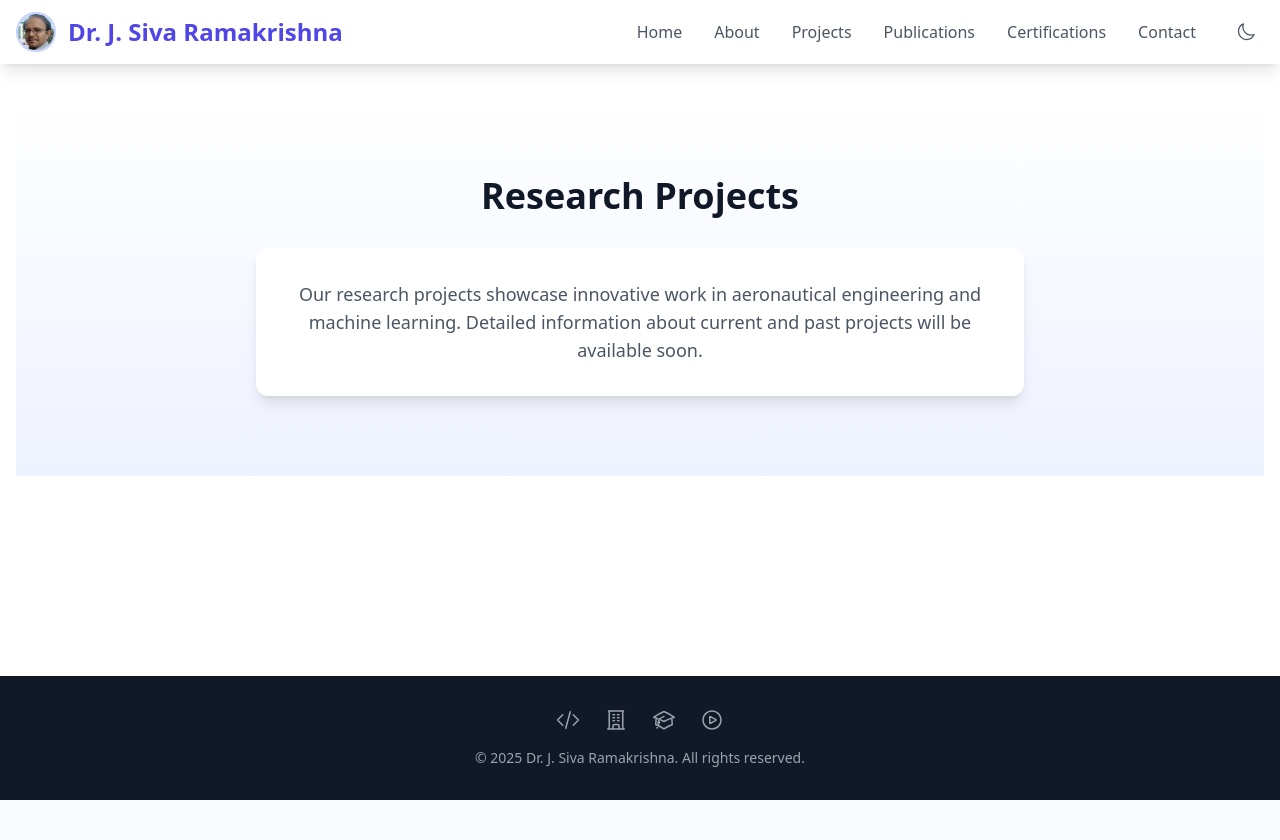
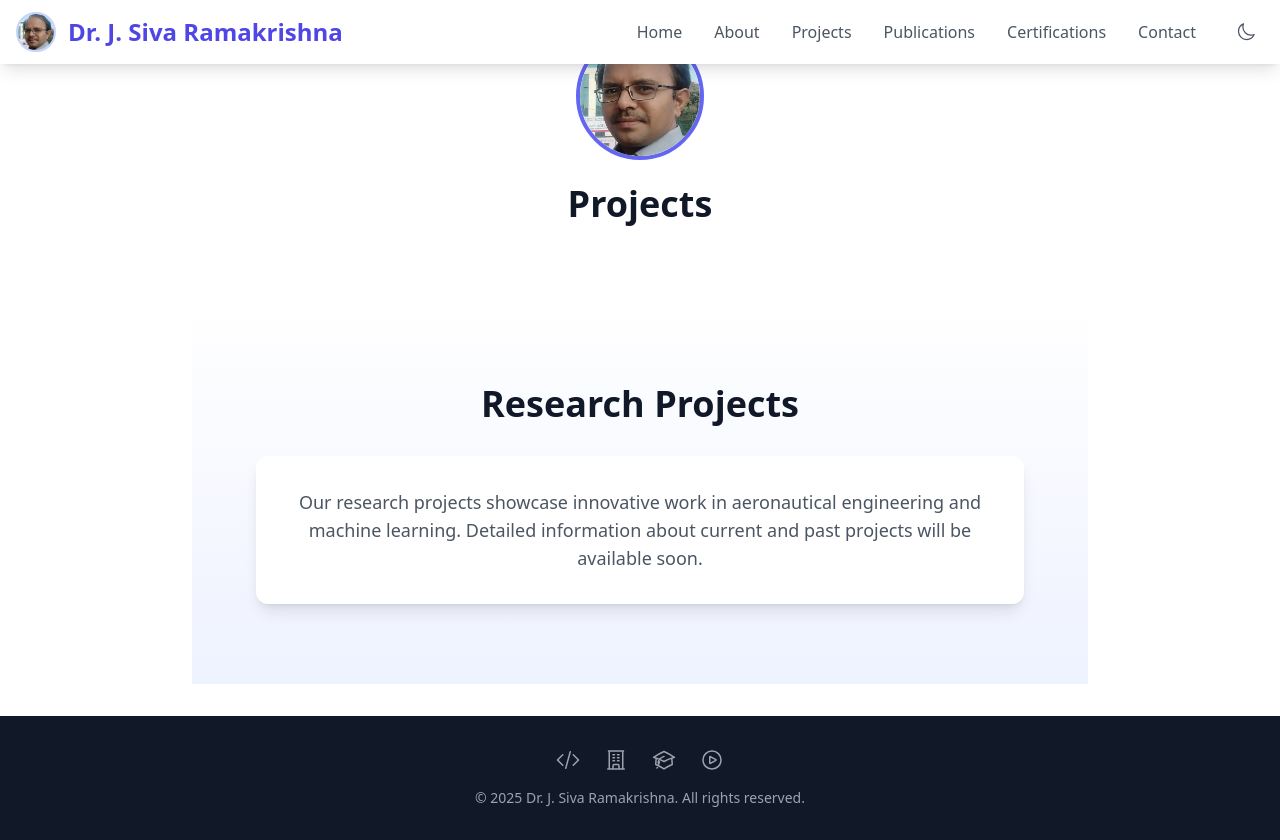
Before and after one commit to sivahari1/JSRK-portfolio, a React (Vite) app: page /projects in a window 1280 px wide. Before the commit the page ends 800 px from the top, so only its background shows below. Built offline with nearby package versions, Linux system fonts and the light colour scheme.

Commit message:
Added profile image to Certifications, Projects, and Publications pages

```diff
--- a/package.json
+++ b/package.json
@@ -6,7 +6,7 @@
   "type": "module",
   "scripts": {
     "dev": "vite",
-    "build": "tsc && vite build",
+    "build": "vite build",
     "lint": "eslint . --ext ts,tsx --report-unused-disable-directives --max-warnings 0",
     "preview": "vite preview",
     "predeploy": "npm run build",
--- a/src/pages/Certifications.tsx
+++ b/src/pages/Certifications.tsx
@@ -1,5 +1,5 @@
 import { motion } from 'framer-motion';
-import { AcademicCapIcon, BookOpenIcon, TrophyIcon, DocumentTextIcon, CodeBracketIcon, CloudIcon, EyeIcon, ChartBarIcon } from '@heroicons/react/24/outline';
+import { AcademicCapIcon, DocumentTextIcon, CodeBracketIcon, CloudIcon, EyeIcon, ChartBarIcon } from '@heroicons/react/24/outline';
 import { CpuChipIcon, BeakerIcon } from '@heroicons/react/24/solid';
 import { useState } from 'react';
 
@@ -109,6 +109,19 @@ const Certifications = () => {
 
   return (
     <div className="max-w-4xl mx-auto">
+      <div className="flex flex-col items-center mb-12">
+        <motion.div
+          initial={{ opacity: 0, scale: 0.8 }}
+          animate={{ opacity: 1, scale: 1 }}
+          transition={{ duration: 0.5 }}
+          className="relative w-32 h-32 mb-6"
+        >
+          <img
+            src="/myphoto.jpg"
+            alt="Profile"
+            className="w-full h-full rounded-full object-cover border-4 border-indigo-500 dark:border-indigo-400"
+          />
+        </motion.div>
         <motion.h1
           initial={{ opacity: 0, y: 20 }}
           animate={{ opacity: 1, y: 0 }}
@@ -117,6 +130,7 @@ const Certifications = () => {
         >
           Certifications
         </motion.h1>
+      </div>
 
       <div className="space-y-8">
         {certifications.map((cert, index) => (
--- a/src/pages/Projects.tsx
+++ b/src/pages/Projects.tsx
@@ -2,7 +2,29 @@ import { motion } from 'framer-motion';
 
 const Projects = () => {
   return (
-    <div className="pt-16">
+    <div className="max-w-4xl mx-auto">
+      <div className="flex flex-col items-center mb-12">
+        <motion.div
+          initial={{ opacity: 0, scale: 0.8 }}
+          animate={{ opacity: 1, scale: 1 }}
+          transition={{ duration: 0.5 }}
+          className="relative w-32 h-32 mb-6"
+        >
+          <img
+            src="/myphoto.jpg"
+            alt="Profile"
+            className="w-full h-full rounded-full object-cover border-4 border-indigo-500 dark:border-indigo-400"
+          />
+        </motion.div>
+        <motion.h1
+          initial={{ opacity: 0, y: 20 }}
+          animate={{ opacity: 1, y: 0 }}
+          transition={{ duration: 0.5 }}
+          className="text-4xl font-bold mb-8 text-center"
+        >
+          Projects
+        </motion.h1>
+      </div>
       <section className="py-20 bg-gradient-to-b from-white to-indigo-50 dark:from-gray-900 dark:to-gray-800">
         <div className="container mx-auto px-4">
           <motion.div
--- a/src/pages/Publications.tsx
+++ b/src/pages/Publications.tsx
@@ -219,6 +219,30 @@ const Publications = () => {
 
   return (
     <div className="pt-16">
+      <div className="max-w-4xl mx-auto">
+        <div className="flex flex-col items-center mb-12">
+          <motion.div
+            initial={{ opacity: 0, scale: 0.8 }}
+            animate={{ opacity: 1, scale: 1 }}
+            transition={{ duration: 0.5 }}
+            className="relative w-32 h-32 mb-6"
+          >
+            <img
+              src="/myphoto.jpg"
+              alt="Profile"
+              className="w-full h-full rounded-full object-cover border-4 border-indigo-500 dark:border-indigo-400"
+            />
+          </motion.div>
+          <motion.h1
+            initial={{ opacity: 0, y: 20 }}
+            animate={{ opacity: 1, y: 0 }}
+            transition={{ duration: 0.5 }}
+            className="text-4xl font-bold mb-8 text-center"
+          >
+            Publications
+          </motion.h1>
+        </div>
+      </div>
       <section className="py-20 bg-gradient-to-b from-white to-indigo-50 dark:from-gray-900 dark:to-gray-800">
         <div className="container mx-auto px-4">
           <motion.div
@@ -227,10 +251,6 @@ const Publications = () => {
             transition={{ duration: 0.8 }}
             className="text-center"
           >
-            <h1 className="text-4xl font-bold mb-8 text-gray-900 dark:text-white">
-              Publications
-            </h1>
-
             {publications.map((section, index) => (
               <motion.div
                 key={index}
```
Lines whose indentation alone changed are shown as unchanged.
